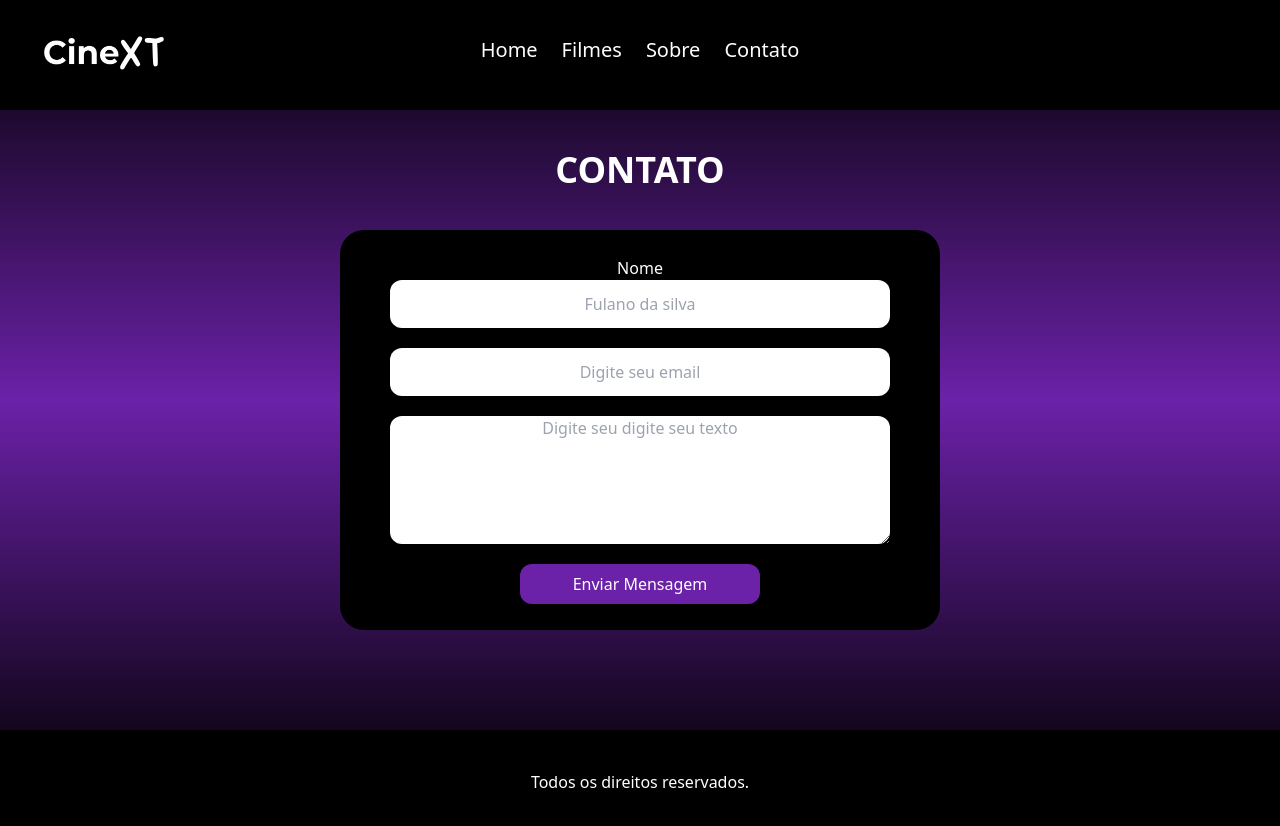
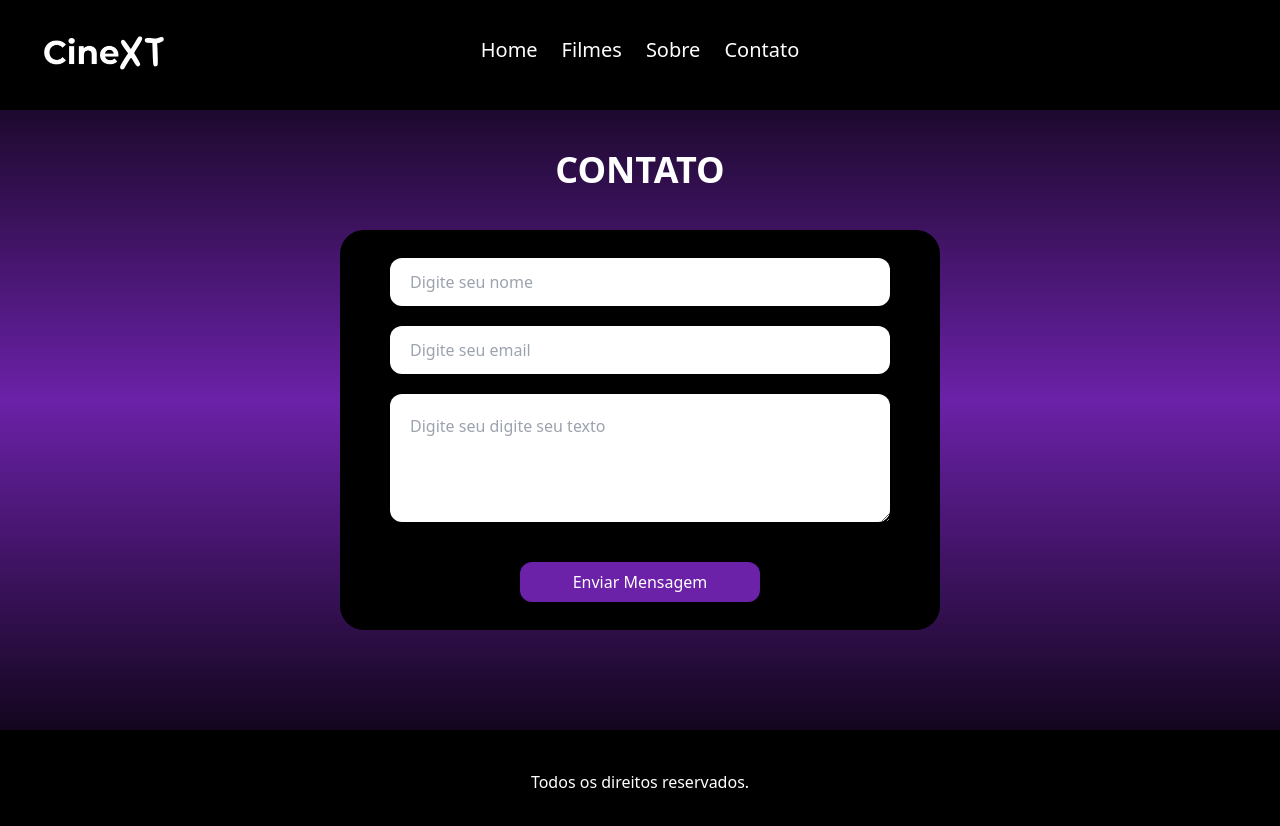
Before and after one commit to nnibo/at2triCineApp, a React (Vite) app in the folder site-cineapp/: page /contato in a window 1280 px wide. Shown: the top 826 px of the page. Built offline with nearby package versions, Linux system fonts and the light colour scheme.

Commit message:
enviarEmail

```diff
--- a/site-cineapp/package.json
+++ b/site-cineapp/package.json
@@ -10,6 +10,7 @@
     "preview": "vite preview"
   },
   "dependencies": {
+    "@emailjs/browser": "^4.4.1",
     "react": "^18.2.0",
     "react-carousel": "^4.3.0",
     "react-dom": "^18.2.0",
--- a/site-cineapp/src/Pages/Contato.jsx
+++ b/site-cineapp/src/Pages/Contato.jsx
@@ -1,4 +1,36 @@
+import { useState } from "react";
+import emailjs from '@emailjs/browser'
+
 function Contato() {
+    const [name, setName] = useState('')
+    const [email, setEmail] = useState('')
+    const [mensagem, setMensagem] = useState('')
+
+    function enviarEmail(enviar){
+        enviar.preventDefault();
+
+        if(name === '' || email ==='' || mensagem === ''){
+            alert('Preencha todos os campos corretamente');
+            return;
+        }
+
+        const templateParams = {
+            name : name,
+            email : email,
+            message : mensagem
+        }
+
+        emailjs.send('service_46oyt8a','template_gmi57ac',templateParams, '01V-CFd2eYAYMckOM')
+        .then((response) =>{
+            console.log('Email enviado com sucesso', respose.status, response.text);
+            setName('')
+            setEmail('')
+            setMensagem('')
+        }, (error) =>  {
+            console.log('Erro: ', error)
+        })
+    }
+
     return (
         <>
         <div className="flex justify-center mt-10">
@@ -8,17 +40,15 @@ function Contato() {
         <div id="container" className="w-full flex justify-center">
         <div className="flex justify-center bg-black w-[600px] h-[400px] mt-10 rounded-3xl">
 
-        <form className="flex flex-col items-center justify-center">
+        <form className="flex flex-col items-center justify-center" onSubmit={enviarEmail}>
 
-            <label className="text-white">Nome</label>
-            <input type="text" className="text-center mb-5 rounded-xl w-[500px] h-12" placeholder="Fulano da silva"/>
+            <input type="text" className="p-5 mb-5 rounded-xl w-[500px] h-12" placeholder="Digite seu nome" onChange={(enviar) => setName(enviar.target.value)} value={name}/>
 
-            <label></label>
-            <input type="text" className="text-center mb-5 rounded-xl w-[500px] h-12" placeholder="Digite seu email"/>
+            <input type="text" className="p-5 mb-5 rounded-xl w-[500px] h-12" placeholder="Digite seu email" onChange={(enviar) => setEmail(enviar.target.value)} value={email}/>
 
-            <textarea type="text" className="text-center mb-5 rounded-xl w-[500px] h-32" placeholder="Digite seu digite seu texto"/>
+            <textarea type="text" className="p-5 mb-5 rounded-xl w-[500px] h-32" placeholder="Digite seu digite seu texto" onChange={(enviar) => setMensagem(enviar.target.value)} value={mensagem}/>
 
-            <button className="bg-purple-800 text-white rounded-xl w-60 h-10">Enviar Mensagem</button>
+            <button className="bg-purple-800 text-white rounded-xl w-60 mt-5 h-10">Enviar Mensagem</button>
 
         </form>
         </div>
```
Also changed, not shown: 1 other file (tests, documents, lock files or other folders).
